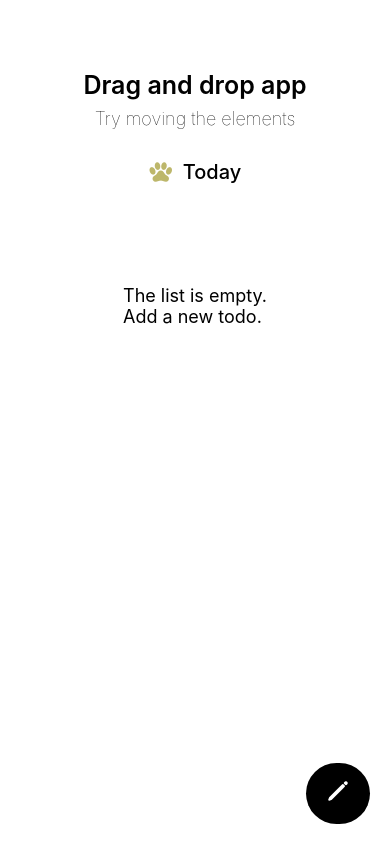
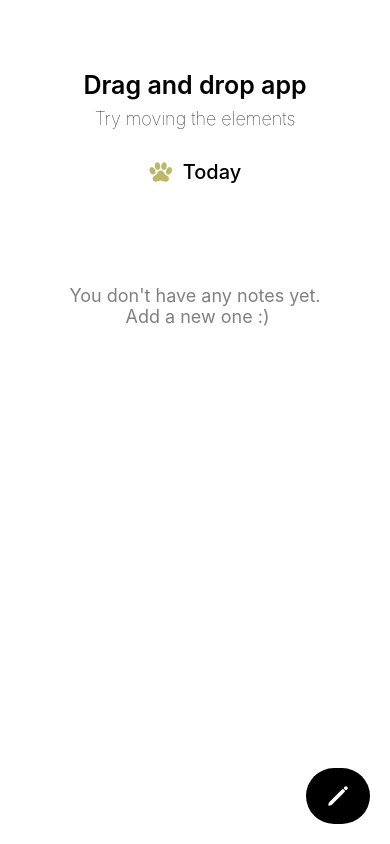
Before and after one commit to olyamrshn/drag-n-drop, a React Native app: screen / in a window 390 px wide. Built offline with nearby package versions, Linux system fonts and the light colour scheme.

Commit message:
cancel adding todo

```diff
--- a/App.tsx
+++ b/App.tsx
@@ -1,30 +1,42 @@
-import React, { useState } from "react";
-import { View } from "react-native";
-import Page from "./components/Page";
-import Taskbar from "./components/Taskbar";
-import NewTodo from "./components/NewTodo";
+import React, { useState } from "react"
+import { View } from "react-native"
+import Page from "./components/Page"
+import Taskbar from "./components/Taskbar"
+import NewTodo from "./components/NewTodo"
 interface CardData {
-  id: string;
-  heading: string;
-  paragraph: string;
+  id: string
+  heading: string
+  paragraph: string
 }
 
 const App: React.FC = () => {
-  const [cards, setCards] = useState<CardData[]>([]);
-  const [isNewTodoVisible, setIsNewTodoVisible] = useState(false);
+  const [cards, setCards] = useState<CardData[]>([])
+  const [isNewTodoVisible, setIsNewTodoVisible] = useState(false)
 
   const addNewCard = (card: CardData) => {
-    setCards([card, ...cards]);
-    setIsNewTodoVisible(false);
-  };
+    setCards([card, ...cards])
+    setIsNewTodoVisible(false)
+  }
+
+  const cancelAdding = () => {
+    setIsNewTodoVisible(false)
+  }
 
   return (
     <View style={{ flex: 1 }}>
-      <Page cards={cards} setCards={setCards} isNewTodoVisible={isNewTodoVisible} />
+      <Page
+        cards={cards}
+        setCards={setCards}
+        isNewTodoVisible={isNewTodoVisible}
+      />
       {isNewTodoVisible && <NewTodo onAdd={addNewCard} />}
-      <Taskbar onAddCard={() => setIsNewTodoVisible(true)} />
+      <Taskbar
+        onAddCard={() => setIsNewTodoVisible(true)}
+        isAddingTodo={isNewTodoVisible}
+        onCancel={cancelAdding}
+      />
     </View>
-  );
-};
+  )
+}
 
-export default App;
+export default App
--- a/components/NewTodo.tsx
+++ b/components/NewTodo.tsx
@@ -43,7 +43,7 @@ const NewTodo: React.FC<{ onAdd: (card: CardData) => void }> = ({ onAdd }) => {
         />
         <TouchableOpacity
         onPress={handleCreate}
-        style={[styles.createbutton, { opacity: !heading || !paragraph ? 0.5 : 1 }]}
+        style={[styles.createbutton, { opacity: !heading || !paragraph ? 0.2 : 1 }]}
         disabled={!heading || !paragraph}
         >
           <Text>
--- a/components/Page.tsx
+++ b/components/Page.tsx
@@ -105,7 +105,7 @@ const Page: React.FC<{
       </View>
       {cards.length === 0 && !isNewTodoVisible ? (
         <Text style={styles.emptyList}>
-          The list is empty.{"\n"}Add a new todo.
+          You don't have any notes yet.{"\n"} Add a new one :)
         </Text>
       ) : (
         <View style={styles.cardsWrapper}>
@@ -178,7 +178,10 @@ const styles = StyleSheet.create({
   },
   emptyList: {
     marginTop: 100,
+    textAlign: 'center',
+    margin: "auto",
     fontSize: 18,
+    color: "gray",
   },
   editButton: {
     position: "absolute",
--- a/components/Taskbar.tsx
+++ b/components/Taskbar.tsx
@@ -1,14 +1,23 @@
 import React from "react"
 import { Ionicons } from "@expo/vector-icons"
-import { StyleSheet, View, TouchableOpacity, Text } from "react-native"
+import { StyleSheet, View, TouchableOpacity } from "react-native"
 
-const Taskbar: React.FC<{ onAddCard: () => void }> = ({ onAddCard }) => {
+const Taskbar: React.FC<{
+  onAddCard: () => void
+  isAddingTodo: boolean
+  onCancel: () => void
+}> = ({ onAddCard, isAddingTodo, onCancel }) => {
   return (
     <View style={styles.container}>
-      <TouchableOpacity style={styles.button} onPress={onAddCard}>
-        <Text style={styles.buttonText}>
-        <Ionicons name="pencil" size={24} color="white" />
-        </Text>
+      <TouchableOpacity
+        style={styles.button}
+        onPress={() => (isAddingTodo ? onCancel() : onAddCard())}
+      >
+        {isAddingTodo ? (
+          <Ionicons name="close" size={24} color="white" />
+        ) : (
+          <Ionicons name="pencil" size={24} color="white" />
+        )}
       </TouchableOpacity>
     </View>
   )
```
